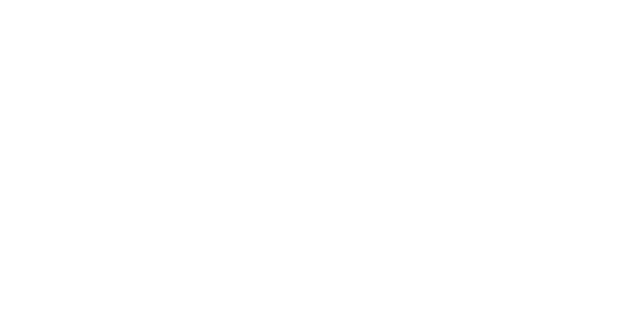
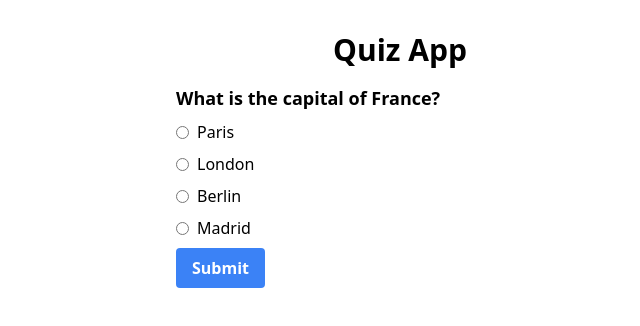
Before and after one commit to Tzet-solutions/assignment, a React (Vite) app: page /quiz in a window 1280 px wide. Before the commit this address had no page. Shown: the top 326 px of the page, without its empty margins (240-880 px from the left). Built offline with nearby package versions, Linux system fonts and the light colour scheme.

Commit message:
Added Quiz app to student exam

```diff
--- a/src/App.jsx
+++ b/src/App.jsx
@@ -14,6 +14,7 @@
 import ExamPage from './Components/Exampage'
 import Student from './Components/Student'
 import StudentExam from './Components/StudentExam'
+import Quiz from './Components/Quiz'
 function App() {
   const [count, setCount] = useState(0)
 
@@ -46,6 +47,11 @@
       path="/studentexam"
       element={<StudentExam />}
                     />
+                         <Route
+      exact
+      path="/quiz"
+      element={<Quiz />}
+                    />
 
     </Routes>
    </Router>
--- /dev/null
+++ b/src/Components/Quiz.jsx
@@ -0,0 +1,75 @@
+import React, { useState } from "react";
+
+const questions = [
+  {
+    question: "What is the capital of France?",
+    options: ["Paris", "London", "Berlin", "Madrid"],
+    answer: "Paris"
+  },
+  {
+    question: "What is 2 + 2?",
+    options: ["3", "4", "5", "6"],
+    answer: "4"
+  },
+  {
+    question: "Who wrote 'To Kill a Mockingbird'?",
+    options: ["Harper Lee", "Stephen King", "J.K. Rowling", "Mark Twain"],
+    answer: "Harper Lee"
+  }
+];
+
+const Quiz = () => {
+  const [currentQuestion, setCurrentQuestion] = useState(0);
+  const [userAnswers, setUserAnswers] = useState({});
+  const [score, setScore] = useState(0);
+
+  const handleAnswerSelect = (answer) => {
+    setUserAnswers({ ...userAnswers, [currentQuestion]: answer });
+  };
+
+  const handleSubmit = () => {
+    const answeredCorrectly = userAnswers[currentQuestion] === questions[currentQuestion].answer;
+    if (answeredCorrectly) {
+      setScore(score + 1);
+    }
+    if (currentQuestion === questions.length - 1) {
+      // End of quiz
+      alert(`Quiz completed! Your score: ${score}`);
+    } else {
+      setCurrentQuestion(currentQuestion + 1);
+    }
+  };
+
+  return (
+    <div className="container mx-auto">
+      <h1 className="text-3xl font-bold text-center mt-8 mb-4">Quiz App</h1>
+      {currentQuestion < questions.length ? (
+        <div className="max-w-md mx-auto">
+          <h2 className="text-lg font-semibold mb-2">{questions[currentQuestion].question}</h2>
+          <div>
+            {questions[currentQuestion].options.map((option, index) => (
+              <div key={index} className="flex items-center mb-2">
+                <input
+                  type="radio"
+                  id={`${index}`}
+                  name="answer"
+                  value={option}
+                  checked={userAnswers[currentQuestion] === option}
+                  onChange={() => handleAnswerSelect(option)}
+                />
+                <label htmlFor={`${index}`} className="ml-2">{option}</label>
+              </div>
+            ))}
+          </div>
+          <button className="bg-blue-500 hover:bg-blue-700 text-white font-bold py-2 px-4 rounded"
+            onClick={handleSubmit}
+          >
+            Submit
+          </button>
+        </div>
+      ) : null}
+    </div>
+  );
+};
+
+export default Quiz;
--- a/src/Components/StudentExam.jsx
+++ b/src/Components/StudentExam.jsx
@@ -28,7 +28,7 @@
                     {exams.map((exam) => (
                         <div key={exam.id} className={`max-w-sm rounded overflow-hidden shadow-lg m-4 ${exam.examStatus === 'completed' ? 'bg-green-200' : 'bg-red-200'}`}>
                             {exam.examStatus === 'pending' ? (
-                                <Link to={`/quiz/${exam.id}`} className="block cursor-pointer">
+                                <Link to={`/quiz`} className="block cursor-pointer">
                                     <div className="px-6 py-4">
                                         <div className="font-bold text-xl mb-2">{exam.name}</div>
                                         <p className="text-gray-700 text-base">Subject: {exam.subject}</p>
```
